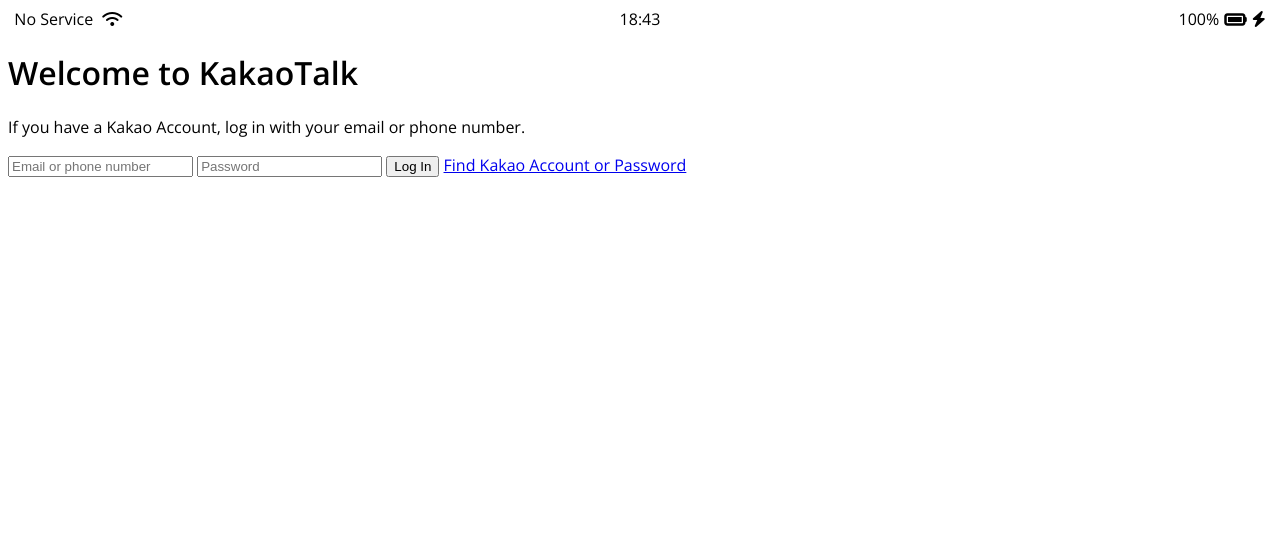
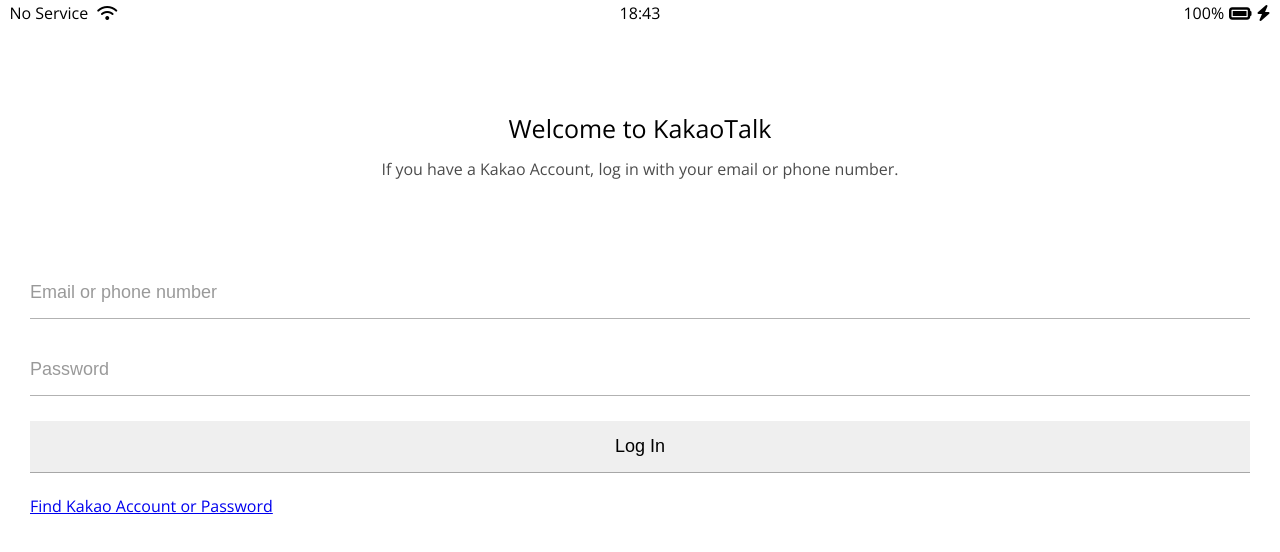
Before and after one commit to ukiiing00/kokoa-clone, a plain HTML site: page index.html in a window 1280 px wide. Drawn offline with nearby package versions, Linux system fonts and the light colour scheme.

Commit message:
psudo selector / :root Variables

```diff
--- /dev/null
+++ b/css/reset.css
@@ -0,0 +1,51 @@
+/* http://meyerweb.com/eric/tools/css/reset/
+   v2.0 | 20110126
+   License: none (public domain)
+*/
+
+html, body, div, span, applet, object, iframe,
+h1, h2, h3, h4, h5, h6, p, blockquote, pre,
+a, abbr, acronym, address, big, cite, code,
+del, dfn, em, img, ins, kbd, q, s, samp,
+small, strike, strong, sub, sup, tt, var,
+b, u, i, center,
+dl, dt, dd, ol, ul, li,
+fieldset, form, label, legend,
+table, caption, tbody, tfoot, thead, tr, th, td,
+article, aside, canvas, details, embed,
+figure, figcaption, footer, header, hgroup,
+menu, nav, output, ruby, section, summary,
+time, mark, audio, video {
+	margin: 0;
+	padding: 0;
+	border: 0;
+	font-size: 100%;
+	font: inherit;
+	vertical-align: baseline;
+}
+/* HTML5 display-role reset for older browsers */
+article, aside, details, figcaption, figure,
+footer, header, hgroup, menu, nav, section {
+	display: block;
+}
+body {
+	line-height: 1;
+}
+ol, ul {
+	list-style: none;
+}
+blockquote, q {
+	quotes: none;
+}
+blockquote:before, blockquote:after,
+q:before, q:after {
+	content: '';
+	content: none;
+}
+table {
+	border-collapse: collapse;
+	border-spacing: 0;
+}
+input:focus {
+    outline: none;
+}
--- /dev/null
+++ b/css/status-bar.css
@@ -0,0 +1,27 @@
+
+.status-bar {
+    display: flex;
+    justify-content: center;
+    padding: 5px 3px;
+}
+
+.status-bar__column {
+    width: 33%;
+}
+
+.status-bar__column:first-child span{
+    margin-right: 5px;
+}
+
+.status-bar__column:nth-child(2) {
+    display: flex;
+    justify-content: center;
+}
+.status-bar__column:last-child {
+    display: flex;
+    justify-content: flex-end;
+    align-items: center;
+}
+.status-bar__column .fa-battery-full {
+    margin: 0px 5px;
+}
--- a/css/styles.css
+++ b/css/styles.css
@@ -1,32 +1,50 @@
 
 @import url('https://fonts.googleapis.com/css2?family=Open+Sans:wght@400;600&family=Yellowtail&display=swap');
+@import "reset.css";
+@import "status-bar.css";
+@import "./variables.css";
 
 body {
     font-family: 'Open Sans', sans-serif;
 }
 
-.status-bar {
+.welcome-header {
+    margin: 90px 0px;
+    text-align: center;
     display: flex;
-    justify-content: center;
+    flex-direction: column;
+    align-items: center;
 }
 
-.status-bar__column {
-    width: 33%;
+.welcome-header__title {
+    margin-bottom: 20px;
+    font-size: 25px;
 }
 
-.status-bar__column:first-child span{
-    margin-right: 5px;
+.welcome-header__text {
+    width: 60%;
+    opacity: 0.7;
 }
 
-.status-bar__column:nth-child(2) {
+#login-form {
     display: flex;
-    justify-content: center;
+    flex-direction: column;
+    margin: 0px 30px;
 }
-.status-bar__column:last-child {
-    display: flex;
-    justify-content: flex-end;
-    align-items: center;
+
+#login-form input {
+    border: none;
+    padding: 15px 0px;
+    font-size: 18px;
+    border-bottom:  1px solid rgba(0, 0, 0, 0.3);
+    margin-bottom: 25px;
+    transition: border-color 0.3s ease-in-out;
 }
-.status-bar__column .fa-battery-full {
-    margin: 0px 5px;
+
+#login-form input::placeholder {
+    color: rgba(0, 0, 0, 0.4);
 }
+
+#login-form input:focus {
+    border-color: var(--yellow);
+}
--- /dev/null
+++ b/css/variables.css
@@ -0,0 +1,3 @@
+:root {
+    --yellow: #fae100;
+}
```
